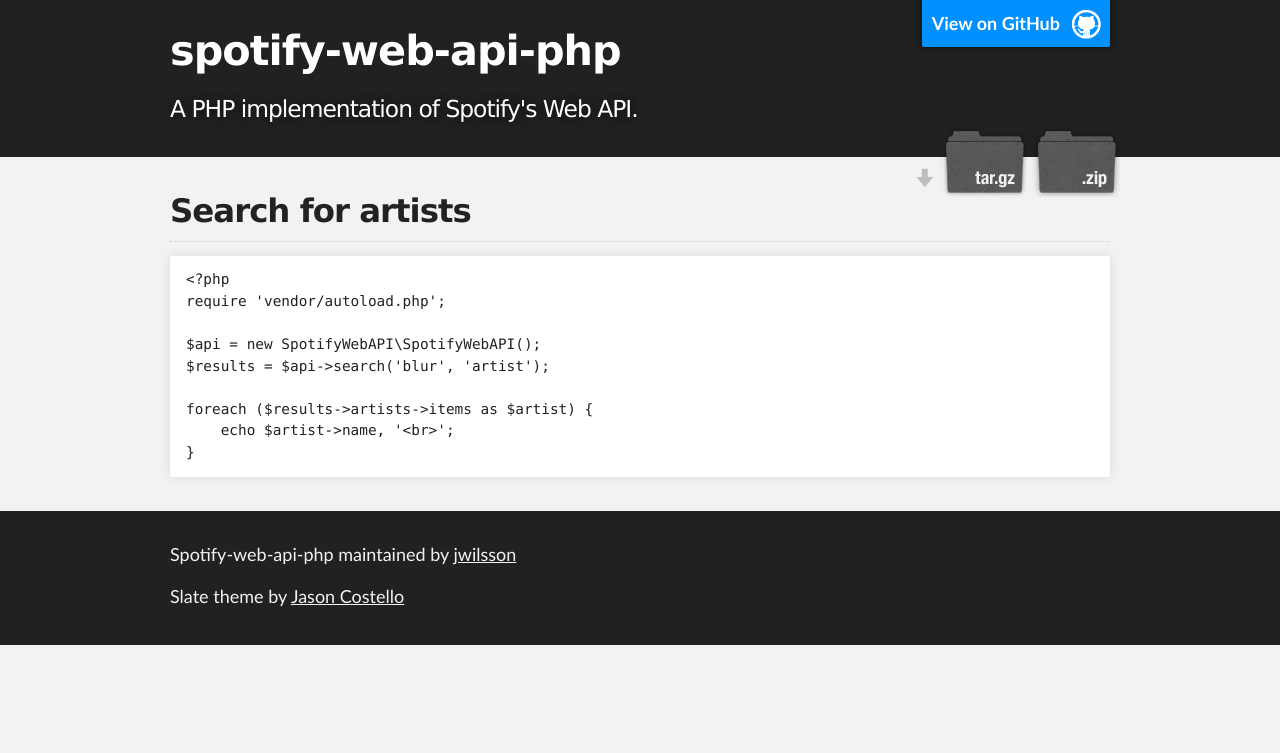
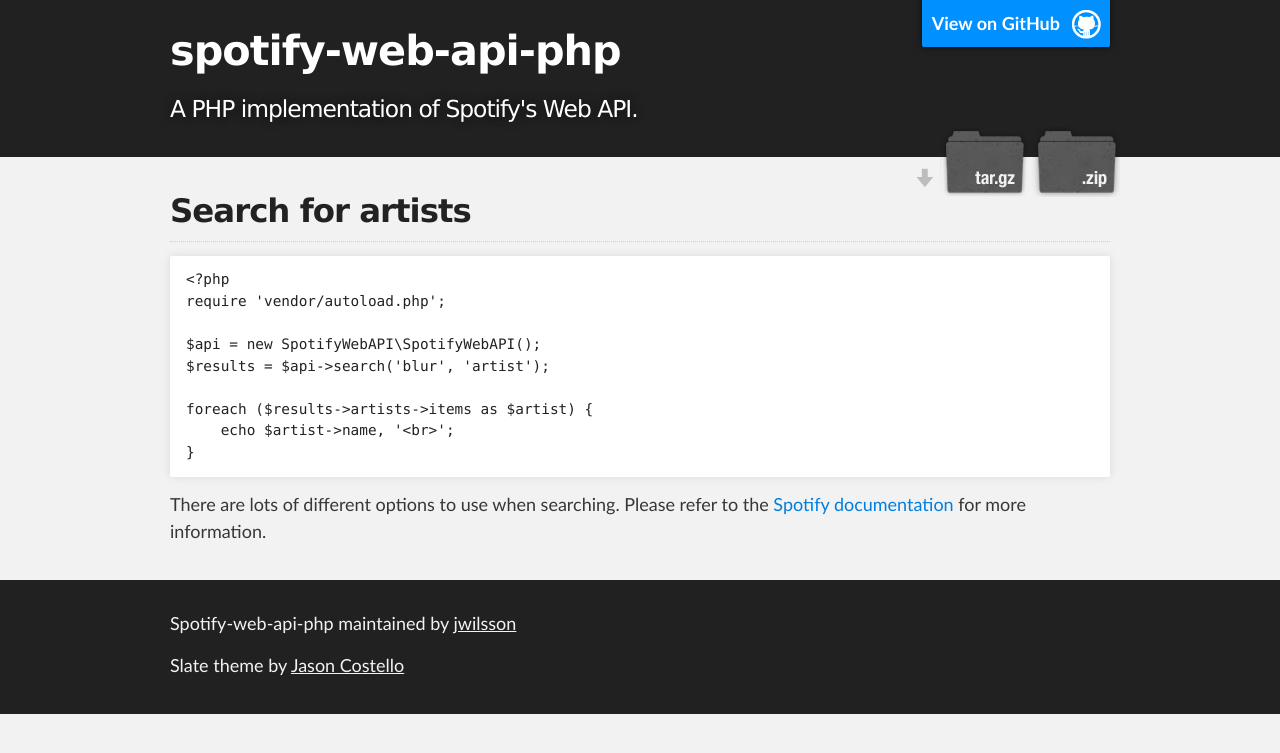
Before and after one commit to jwilsson/spotify-web-api-php, a Jekyll site: the page built from examples/search-artists.md, in a window 1280 px wide. Shown: the top 753 px of the page. Built offline with Jekyll 4.4.1, drawn with Linux system fonts in a browser that asks for light colours.

Commit message:
Add link to Spotify search docs

```diff
--- a/examples/search-artists.md
+++ b/examples/search-artists.md
@@ -12,3 +12,5 @@ title: Search for artists
     foreach ($results->artists->items as $artist) {
         echo $artist->name, '<br>';
     }
+
+There are lots of different options to use when searching. Please refer to the [Spotify documentation](https://developer.spotify.com/web-api/search-item/) for more information.
```
